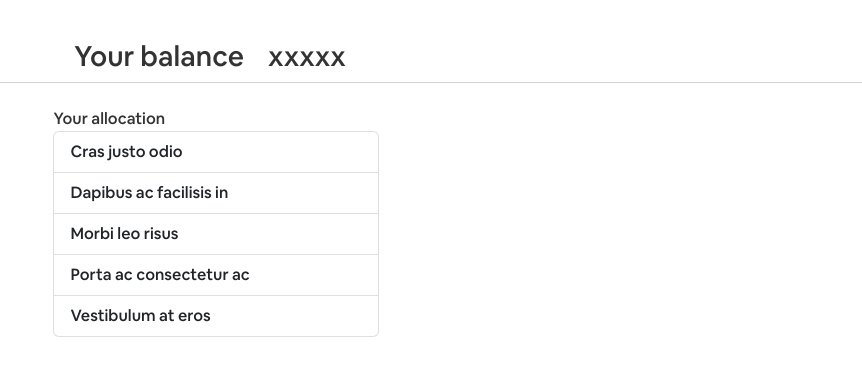
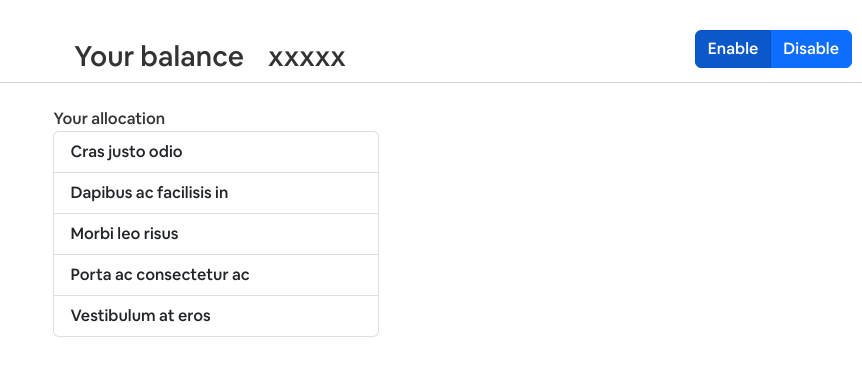
Before and after one commit to royc0003/some-awesome-sodium, a Next.js app: page /contract in a window 1280 px wide. Shown: the top 376 px of the page, without its empty margins (418-1280 px from the left). Built offline with nearby package versions, Linux system fonts and the light colour scheme.

Commit message:
fix: included button

```diff
--- a/pages/contract.js
+++ b/pages/contract.js
@@ -1,3 +1,6 @@
+import React, { useState } from "react";
+import ButtonGroup from "react-bootstrap/ButtonGroup";
+import ToggleButton from "react-bootstrap/ToggleButton";
 import Stack from "react-bootstrap/Stack";
 import Row from "react-bootstrap/Row";
 import Col from "react-bootstrap/Col";
@@ -5,6 +8,8 @@ import styles from "../styles/Contract.module.scss";
 import ListGroup from "react-bootstrap/ListGroup";
 
 export default function contract() {
+  const [checked, setChecked] = useState(false);
+  const [radioValue, setRadioValue] = useState("1");
   return (
     <Stack direction="vertical" className={styles.mainBody} gap={4}>
       <div className={styles.header}>
@@ -17,7 +22,30 @@ export default function contract() {
           </Col>
         </Row>
         <div className={styles.divider}></div>
+        <div className={styles.toggleButtonGroup}>
+          <ButtonGroup>
+            <ToggleButton
+              type="radio"
+              name="radio"
+              value={"1"}
+              checked={radioValue === "1"}
+              onClick={() => setRadioValue("1")}
+            >
+              Enable
+            </ToggleButton>
+            <ToggleButton
+              type="radio"
+              name="radio"
+              value={"2"}
+              checked={radioValue === "2"}
+              onClick={() => setRadioValue("2")}
+            >
+              Disable
+            </ToggleButton>
+          </ButtonGroup>
+        </div>
       </div>
+
       <Row className={styles.listing}>
         <Row className={styles.listingTitle}>Your allocation</Row>
         <ListGroup>
--- a/styles/Contract.module.scss
+++ b/styles/Contract.module.scss
@@ -1,6 +1,5 @@
-@use 'base/typography';
-@use 'base/colors';
-
+@use "base/typography";
+@use "base/colors";
 
 /*
 Sass for contract page
@@ -24,3 +23,16 @@ Sass for contract page
   flex-grow: 1;
   width: 100%;
 }
+
+.overall {
+    width: 100%;
+}
+
+.toggleButtonGroup {
+  position: absolute;
+  top: 0;
+  right: 0;
+  padding-top: 30px;
+  padding-right: 10px;
+
+}
```
Lines whose indentation alone changed are shown as unchanged.
